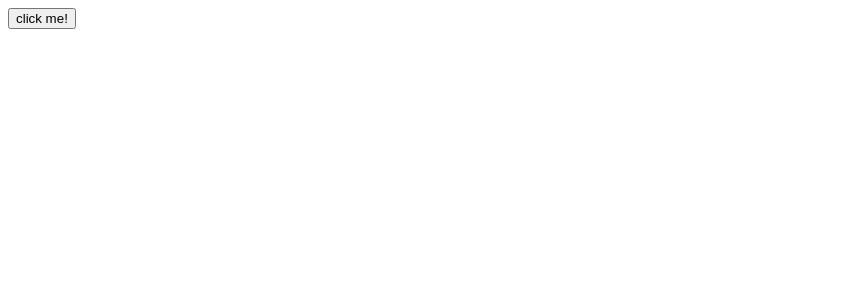
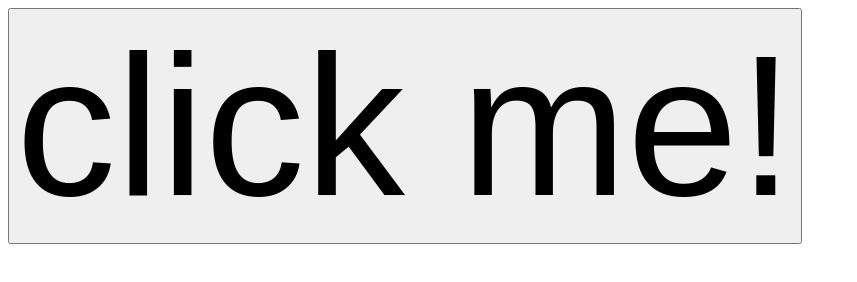
Before and after one commit to Ico-Nickk/etch-A-sketch, a plain HTML site: page index.html in a window 1280 px wide. Shown: the top 282 px of the page, without its empty margins (0-857 px from the left). Drawn offline with Linux system fonts and the light colour scheme.

Commit message:
added styling to the button.

```diff
--- a/styles.css
+++ b/styles.css
@@ -15,3 +15,7 @@
 .square:hover {
     background-color: white;
 }
+
+#mainButton {
+    font-size: 200px;
+}
```
